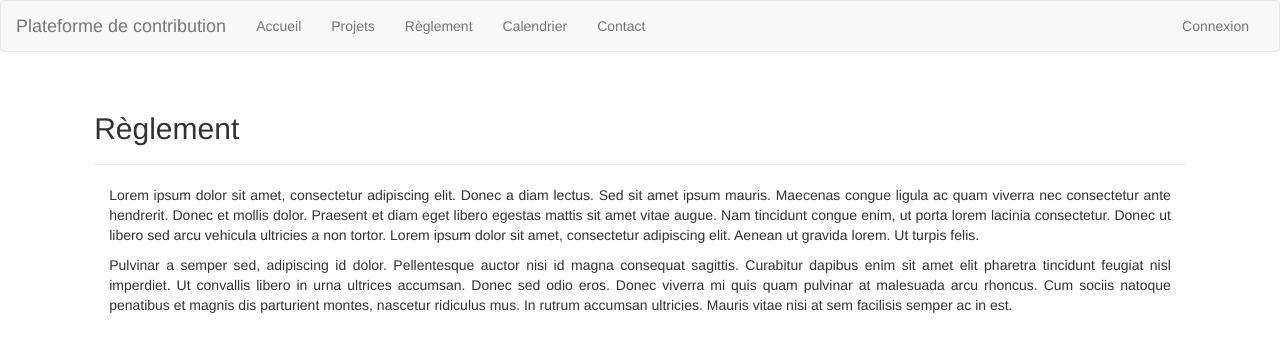
After one commit to willkoua/plateforme_contribution, a Django app: page /settlement/ in a window 1280 px wide. The commit adds this page. Shown: the top 352 px of the page. Run offline with Django 3.2, Linux system fonts and the light colour scheme; some libraries are stand-ins or nearby versions.

Commit message:
fix #13 add settlement page

```diff
--- /dev/null
+++ b/plateforme_contribution/pages/templates/pages/settlement.html
@@ -0,0 +1,16 @@
+{% extends "landing_base.html" %}
+<!-- Load internationalisation utils-->
+{% load i18n %}
+{% block title %}Règlement{% endblock %}
+
+{% block content %}
+    <div class="row">
+        <div class="page-header">
+            <h2>Règlement</h2>
+        </div>
+        <div class="col-sm-12">
+            <p class="text-justify">Lorem ipsum dolor sit amet, consectetur adipiscing elit. Donec a diam lectus. Sed sit amet ipsum mauris. Maecenas congue ligula ac quam viverra nec consectetur ante hendrerit. Donec et mollis dolor. Praesent et diam eget libero egestas mattis sit amet vitae augue. Nam tincidunt congue enim, ut porta lorem lacinia consectetur. Donec ut libero sed arcu vehicula ultricies a non tortor. Lorem ipsum dolor sit amet, consectetur adipiscing elit. Aenean ut gravida lorem. Ut turpis felis.</p>
+            <p class="text-justify">Pulvinar a semper sed, adipiscing id dolor. Pellentesque auctor nisi id magna consequat sagittis. Curabitur dapibus enim sit amet elit pharetra tincidunt feugiat nisl imperdiet. Ut convallis libero in urna ultrices accumsan. Donec sed odio eros. Donec viverra mi quis quam pulvinar at malesuada arcu rhoncus. Cum sociis natoque penatibus et magnis dis parturient montes, nascetur ridiculus mus. In rutrum accumsan ultricies. Mauris vitae nisi at sem facilisis semper ac in est.</p>
+        </div>
+    </div>
+{% endblock %}
--- a/plateforme_contribution/pages/urls.py
+++ b/plateforme_contribution/pages/urls.py
@@ -32,4 +32,10 @@ urlpatterns = patterns(
         views.Calendar.as_view(),
         name='calendar'
     ),
+
+    url(
+        r'^settlement/$',
+        views.Settlement.as_view(),
+        name='settlement'
+    ),
 )
--- a/plateforme_contribution/pages/views.py
+++ b/plateforme_contribution/pages/views.py
@@ -19,6 +19,10 @@ class Calendar(generic.TemplateView):
     template_name = 'pages/calendar.html'
 
 
+class Settlement(generic.TemplateView):
+    template_name = 'pages/settlement.html'
+
+
 class LogoutView(generic.RedirectView):
 
     def get(self, request, *args, **kwargs):
--- a/plateforme_contribution/plateforme_contribution/templates/landing_base.html
+++ b/plateforme_contribution/plateforme_contribution/templates/landing_base.html
@@ -31,6 +31,7 @@
                     <ul class="nav navbar-nav">
                         <li><a href="{% url 'pages:home'%}">Accueil</a></li>
                         <li><a href="{% url 'projects:project_list'%}">Projets</a></li>
+                        <li><a href="{% url 'pages:settlement'%}">Règlement</a></li>
                         <li><a href="{% url 'pages:calendar'%}">Calendrier</a></li>
                         <li><a href="{% url 'pages:contact'%}">Contact</a></li>
                     </ul>
```
